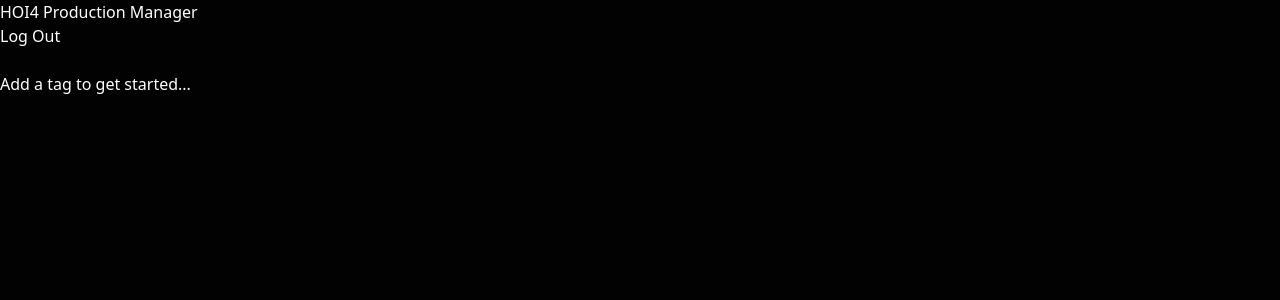
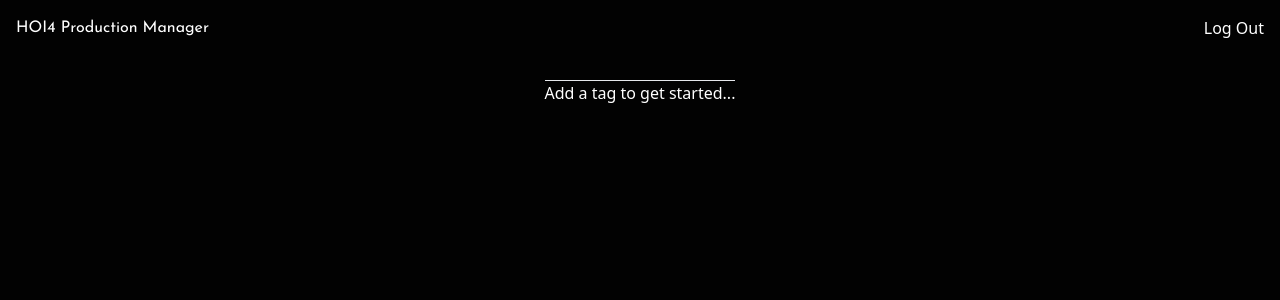
Before and after one commit to ajmillerdevelopment/factory-manager, a React (Create React App) app: page / in a window 1280 px wide. Both pictures are taken after a click on the button 517 px from the left and 474 px from the top of the page. Shown: the top 300 px of the page. Built offline with nearby package versions, Linux system fonts and the light colour scheme.

Commit message:
basic main page styles

```diff
--- a/src/components/MainPage/MainPage.tsx
+++ b/src/components/MainPage/MainPage.tsx
@@ -18,16 +18,17 @@ export default function MainPage(props: mainPageProps) {
     }
 
     return (
-        <div>
-            <header>
-                <h6>HOI4 Production Manager</h6>
-                <h1>{game.saveName}</h1>
-                <button>Log Out</button>
+        <div className="page flex flex-col items-center">
+            <header className="flex w-full flex-row justify-between items-center">
+                <h6 className="font-display m-4">HOI4 Production Manager</h6>
+                <h1 className="font-display text-6xl m-4">{game.saveName}</h1>
+                <button className="m-4">Log Out</button>
             </header>
             <main>
                 <TagRow setActiveTag={setActiveTag} game={game} />
                 <div id="pane">
                     {game.userTags.length < 1 && <TagDropdown game={game} />}
+                    <hr id="pane-border" className=""></hr>
                     <div id="pane-content">
                         {game.userTags.length < 1 ? (
                             <p>Add a tag to get started...</p>
--- a/src/components/landingPage/LandingPage.tsx
+++ b/src/components/landingPage/LandingPage.tsx
@@ -12,7 +12,7 @@ export default function LandingPage(props: landingPageProps) {
     return (
         <div className="flex page flex-col items-center">
             <header className="mt-24 flex flex-col items-center">
-                <h1 className="underline font-display text-7xl">
+                <h1 className="font-display text-7xl">
                     HOI4 Production Manager
                 </h1>
                 <a
@@ -36,6 +36,7 @@ export default function LandingPage(props: landingPageProps) {
                         placeholder="Your Game Name"
                         id="game-name-input"
                         className="mt-2"
+                        onChange={(e) => setGameName(e.target.value)}
                     />
                     <p className="mt-4 font-body">Choose your preset:</p>
                     <div
```
